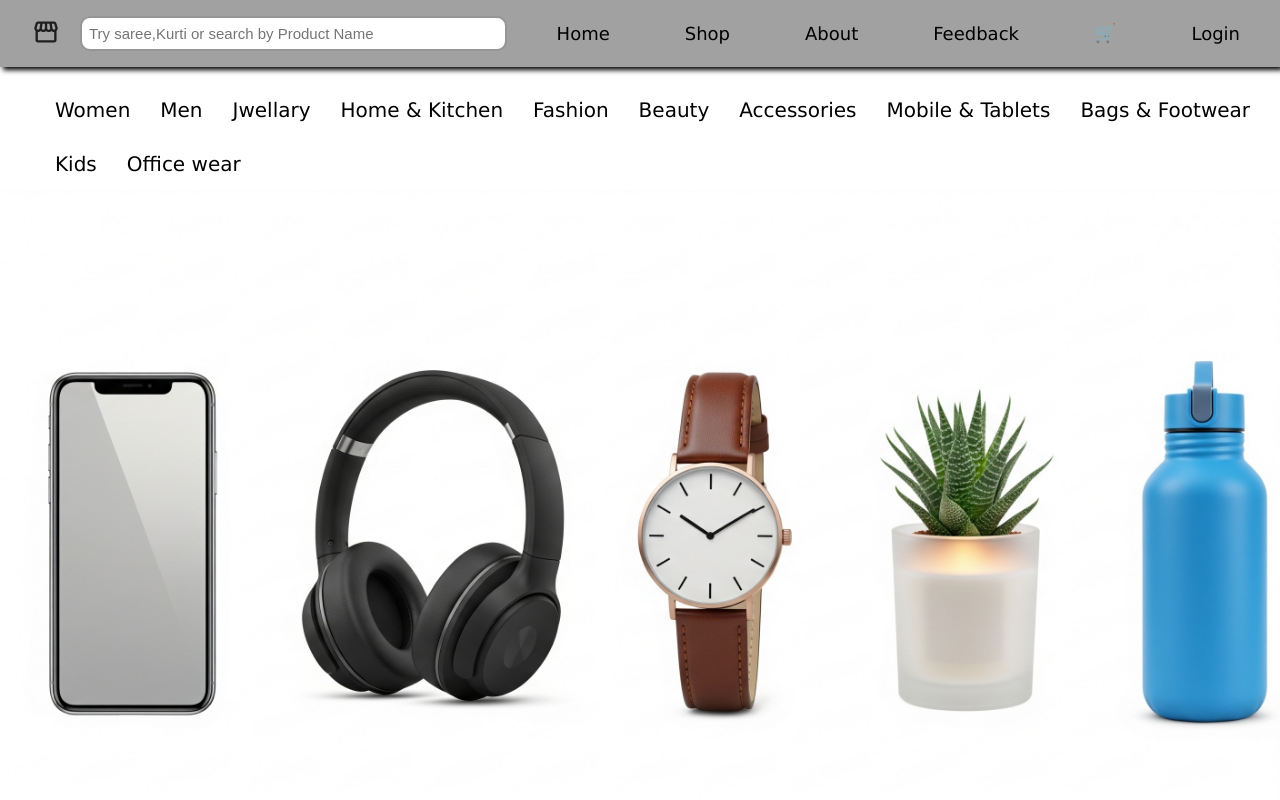
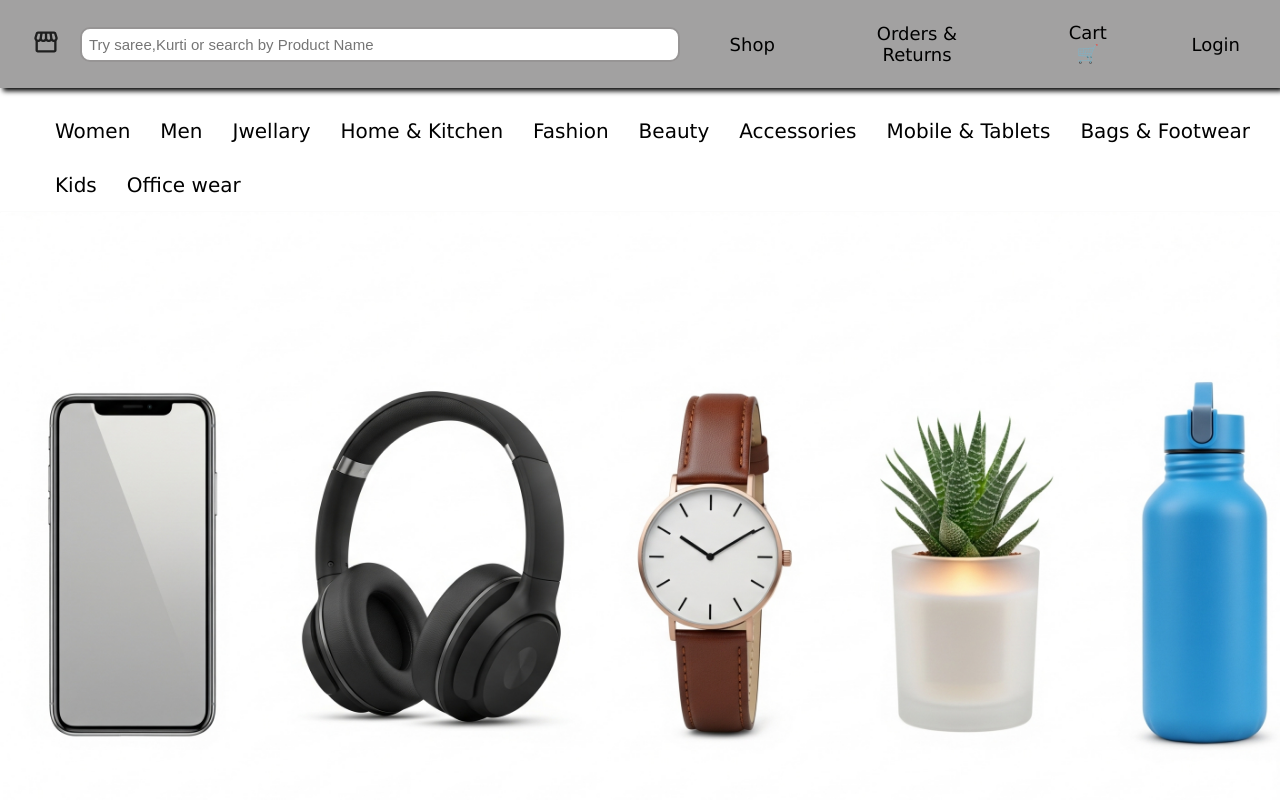
Before and after one commit to rajnandinitikkal/React_ProductListing_Project, a React (Create React App) app in the folder client/: page / in a window 1280 px wide. Shown: the top 800 px of the page. Built offline with nearby package versions, Linux system fonts and the light colour scheme; grey boxes are pictures that could not be loaded.

Commit message:
Add new dropdown button

```diff
--- a/client/src/Styles/Navbar.css
+++ b/client/src/Styles/Navbar.css
@@ -46,7 +46,7 @@ body{
 }
 .nav-item:hover{
     background-color:#d2d2d2 ;
-    padding: 13px 30px;
+    padding: 10px 25px;
     border: none;
     border-radius: 10px;
 
@@ -74,6 +74,38 @@ body{
     background-color:#f0f0f0 ;
     border: none;
     border-radius: 6px;
+}
+#loginhover{
+  position: relative;
+  display: inline-block;
+}
+.nav-link{
+text-decoration: none;
+  color: black;
+}
+.dropdown-menu{
+  display: none;
+  position: absolute;
+  background-color: #f1f1f1;
+  top:100%;
+  left:0;
+  width:max-content;
+  z-index: 1000;
+  box-shadow: 0px 8px 16px 0px rgba(0,0,0,0.2);
+
+}
+#loginhover:hover .dropdown-menu{
+display: block;
+}
+
+.dropdown-item{
+  color: black;
+  padding: 12px 16px;
+  text-decoration: none;
+  display: block;
+}
+.dropdown-item:hover{
+  background-color: #ddd;
 }
 
   @media screen and (max-width: 768px){
@@ -104,59 +136,3 @@ body{
         display:block;
       }
     }
-
-/* nav div{
-    width: 100%;
-    list-style: none;
-    display: flex;
-    justify-content: flex-end;
-    align-items: center;
-}
-nav NavLink{
-    height: 80px;
-}
-
-nav NavLink:first-child{
-    margin-right: auto;
-} */
-
-
-/* .div1 NavLink{
-   width: 100%;
-} */
-
-/* Position dropdown relative to Login */
-.nav-item.dropdown {
-  position: relative;
-}
-
-/* Dropdown hidden by default */
-.dropdown-menu {
-  display: none;
-  position: absolute;
-  top: 100%; /* appear below the Login link */
-  left: 0;
-  background: white;
-  border: 1px solid #ccc;
-  min-width: 120px;
-  box-shadow: 0 4px 8px rgba(0,0,0,0.1);
-  z-index: 1000;
-}
-
-/* Dropdown items */
-.dropdown-item {
-  display: block;
-  padding: 8px 12px;
-  color: #333;
-  text-decoration: none;
-  transition: background 0.2s;
-}
-
-.dropdown-item:hover {
-  background: #f0f0f0;
-}
-
-/* Show dropdown when hovering Login */
-.nav-item.dropdown:hover .dropdown-menu {
-  display: block;
-}
--- a/client/src/component/Navbar.jsx
+++ b/client/src/component/Navbar.jsx
@@ -10,17 +10,18 @@ function Navbar() {
   return (
     <>
       <nav className="navbar">
+        <NavLink to="/">
         <span className="logo">
           <svg
             xmlns="http://www.w3.org/2000/svg"
             height="28px"
             viewBox="0 -960 960 960"
             width="28px"
-            fill="#1f1f1f"
-          >
+            fill="#1f1f1f">
             <path d="M841-518v318q0 33-23.5 56.5T761-120H201q-33 0-56.5-23.5T121-200v-318q-23-21-35.5-54t-.5-72l42-136q8-26 28.5-43t47.5-17h556q27 0 47 16.5t29 43.5l42 136q12 39-.5 71T841-518Zm-272-42q27 0 41-18.5t11-41.5l-22-140h-78v148q0 21 14 36.5t34 15.5Zm-180 0q23 0 37.5-15.5T441-612v-148h-78l-22 140q-4 24 10.5 42t37.5 18Zm-178 0q18 0 31.5-13t16.5-33l22-154h-78l-40 134q-6 20 6.5 43t41.5 23Zm540 0q29 0 42-23t6-43l-42-134h-76l22 154q3 20 16.5 33t31.5 13ZM201-200h560v-282q-5 2-6.5 2H751q-27 0-47.5-9T663-518q-18 18-41 28t-49 10q-27 0-50.5-10T481-518q-17 18-39.5 28T393-480q-29 0-52.5-10T299-518q-21 21-41.5 29.5T211-480h-4.5q-2.5 0-5.5-2v282Zm560 0H201h560Z" />
           </svg>
-        </span>
+        </span></NavLink>
+
         <input
           type="search"
           placeholder="Try saree,Kurti or search by Product Name"
@@ -50,33 +51,27 @@ function Navbar() {
             </svg>
           </button>
 
-          <NavLink to="/" className="nav-item">
-            Home
-          </NavLink>
+
           <NavLink to="/products" className="nav-item">
             Shop
           </NavLink>
-          <NavLink to="/about" className="nav-item">
-            About
+
+          <NavLink to="/feedback" className="nav-item">
+            Orders & Returns
           </NavLink>
-          <NavLink to="/feedback" className="nav-item">
-            Feedback
+          <NavLink to="/cart" className="nav-item" id="cart-button">
+         Cart 🛒
           </NavLink>
-          {/* <NavLink to="/logout" className="nav-item">
-            Logout
-          </NavLink> */}
-          <NavLink to="/cart" className="nav-item" id="cart-button">
-         🛒
-          </NavLink>
-           <NavLink to="/login" className="nav-item" id="loginhover">
-            Login
-          <div className="dropdown-menu">
-          <NavLink to="/register" className="dropdown-item">Register</NavLink>
-          <NavLink to="/logout" className="dropdown-item">Logout</NavLink>
+
+          <div className="nav-item" id="loginhover">
+           <NavLink to="/login" className="nav-link"> Login</NavLink>
+                <div className="dropdown-menu">
+                <NavLink to="signup" className="dropdown-item">Register</NavLink>
+                <NavLink to="/logout" className="dropdown-item">Logout</NavLink>
+                </div>
+
+          </div>
         </div>
-          </NavLink>
-        </div>
-
       </nav>
     </>
   );
```
